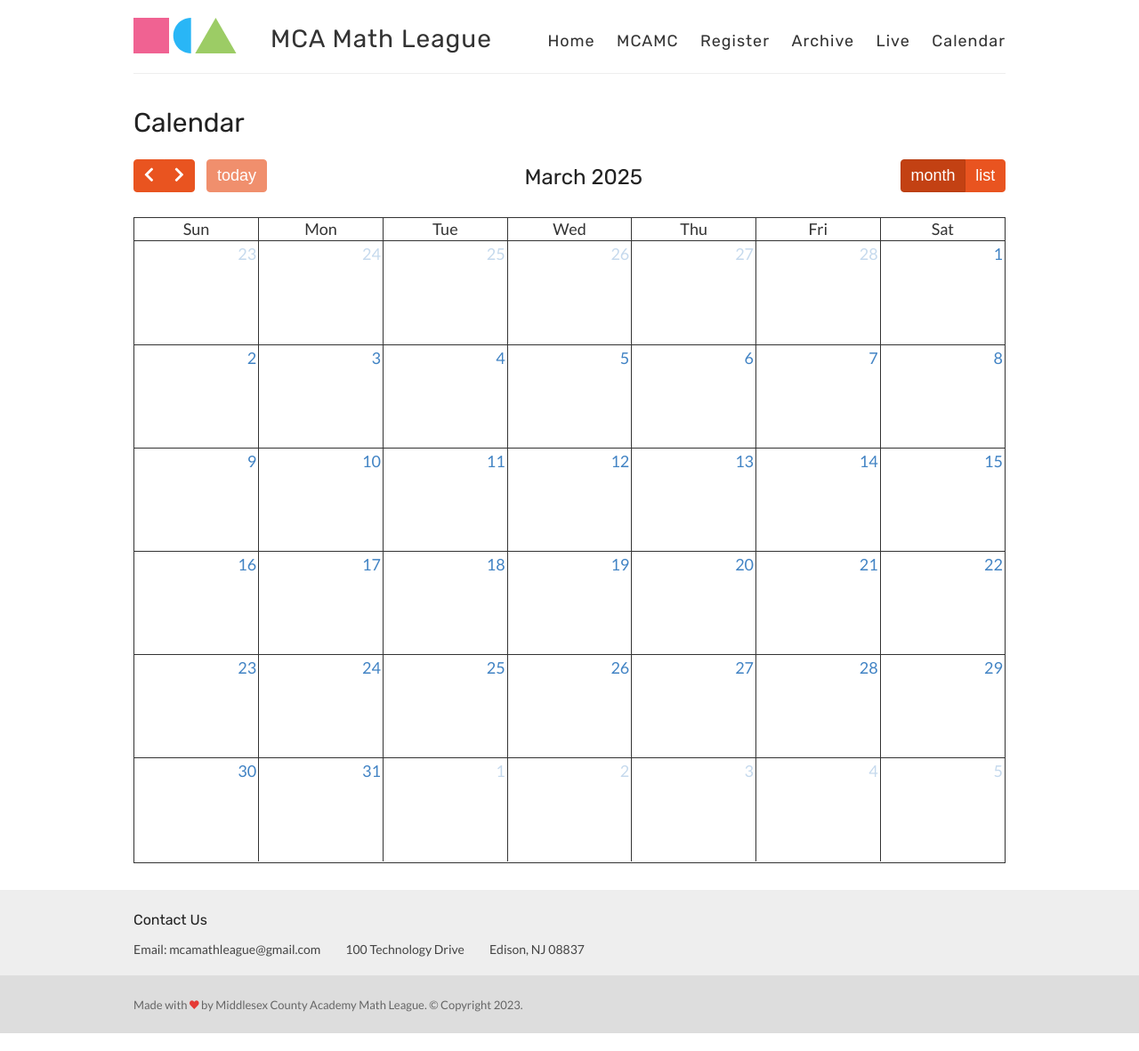
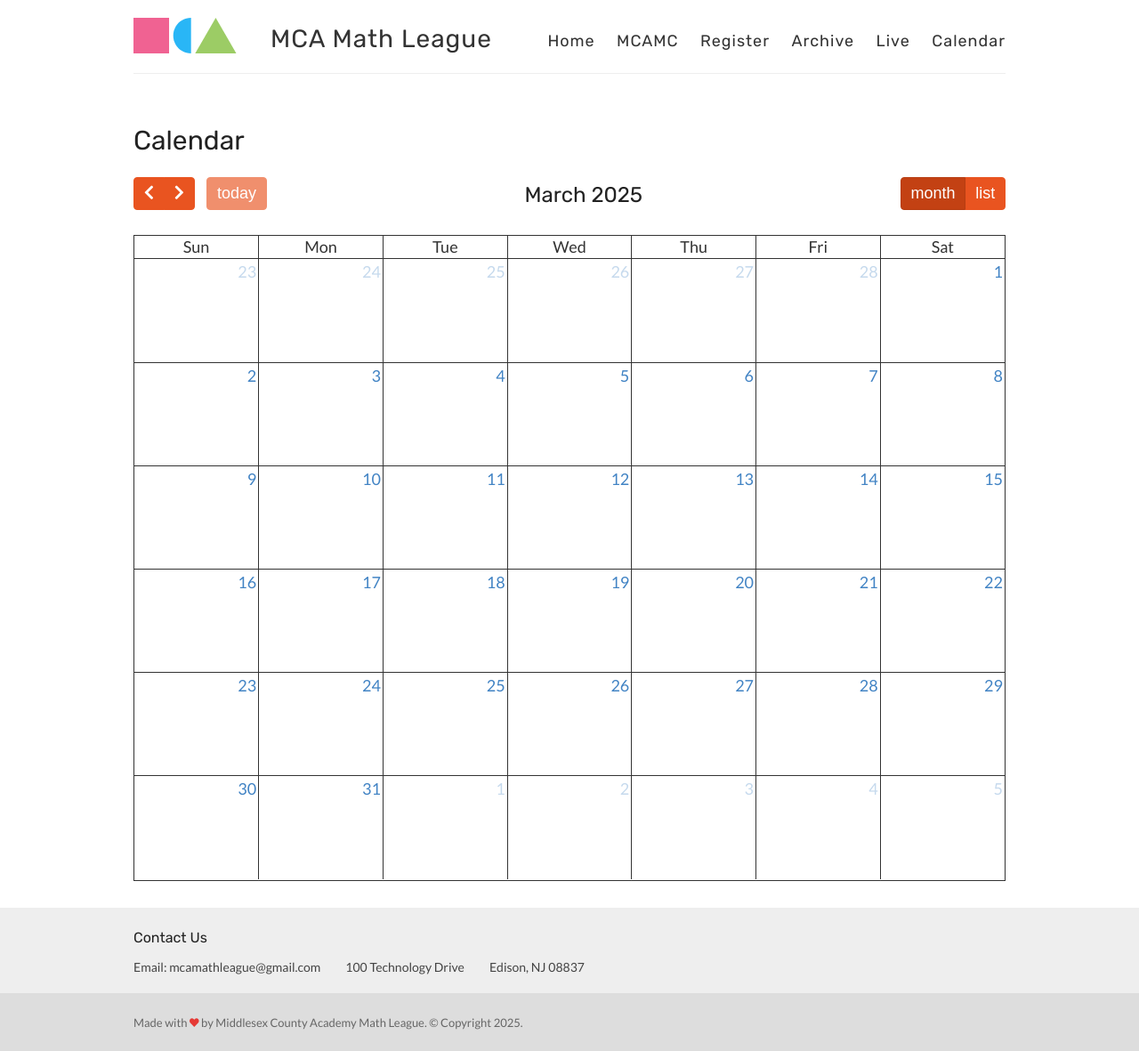
Before and after one commit to mcamathleague/mcamathleague.github.io, a Jekyll site: the page built from calendar.md, in a window 1280 px wide. Shown: the whole page at 89% size. Built offline with Jekyll 4.4.1, drawn with Linux system fonts in a browser that asks for light colours; nearby versions of some CDN libraries.

Commit message:
fix footer

```diff
--- a/_layouts/default.html
+++ b/_layouts/default.html
@@ -46,7 +46,7 @@
     <div class="copyright">
       <div class="container">
         <br>
-        Made with <i style="color: #e53935;" class="icon ion-heart"></i> by Middlesex County Academy Math League. &copy; Copyright 2023.
+        Made with <i style="color: #e53935;" class="icon ion-heart"></i> by Middlesex County Academy Math League. &copy; Copyright 2025.
         <br><br>
       </div>
     </div>
--- a/style.scss
+++ b/style.scss
@@ -255,6 +255,8 @@ nav {
 // .main
 //
 
+
+
 .posts > .post {
   padding-bottom: 2em;
   border-bottom: 1px solid $lightGray;
@@ -350,6 +352,29 @@ td {
   padding-bottom: 5px;
 }
 
+
+
+html, body {
+  height: 100%;
+  margin: 0;
+  padding: 0;
+}
+
+body {
+  display: flex;
+  flex-direction: column;
+}
+
+.wrapper-masthead,
+.wrapper-footer,
+.copyright {
+  flex-shrink: 0;
+}
+
+#main {
+  flex: 1;
+}
+
 // Settled on moving the import of syntax highlighting to the bottom of the CSS
 // ... Otherwise it really bloats up the top of the CSS file and makes it difficult to find the start
 @import "highlights";
```
